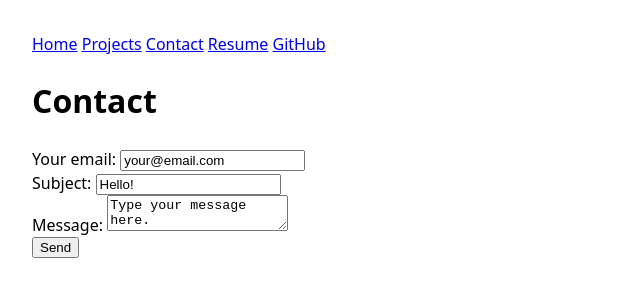
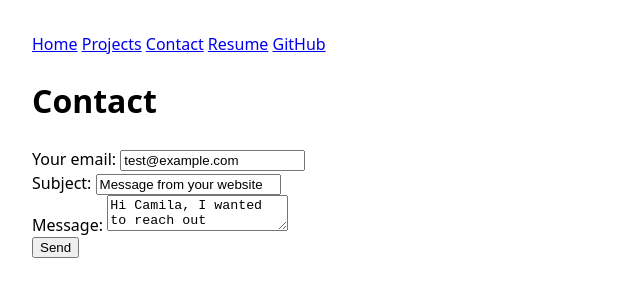
Before and after one commit to cmlpk/dsc209r-portfolio, a plain HTML site: page contact/index.html in a window 1280 px wide. Shown: the whole page, without its empty margins (0-640 px from the left). Drawn offline with Linux system fonts and the light colour scheme.

Commit message:
Update index.html

```diff
--- a/contact/index.html
+++ b/contact/index.html
@@ -17,17 +17,17 @@
   <form action="mailto:capaik@ucsd.edu" method="POST" enctype="text/plain">
     <label>
       Your email:
-      <input name="email" type="email" value="your@email.com">
+      <input type="email" name="email" value="test@example.com" />
     </label>
     <br>
     <label>
       Subject:
-      <input name="subject" value="Hello!">
+      <input name="subject" value="Message from your website" />
     </label>
     <br>
     <label>
       Message:
-      <textarea name="body">Type your message here.</textarea>
+      <textarea name="body">Hi Camila, I wanted to reach out because...</textarea>
     </label>
     <br>
     <button>Send</button>
```
